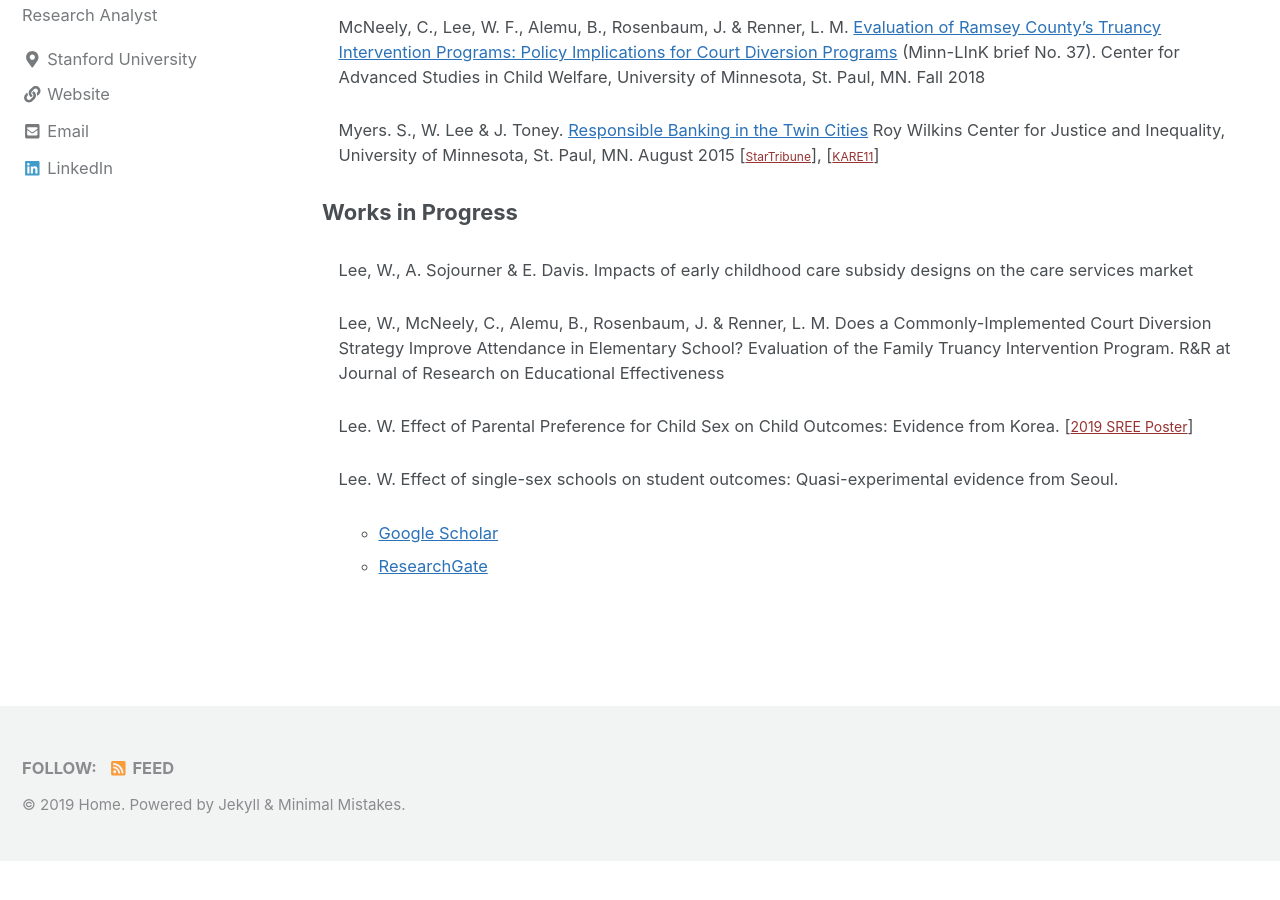
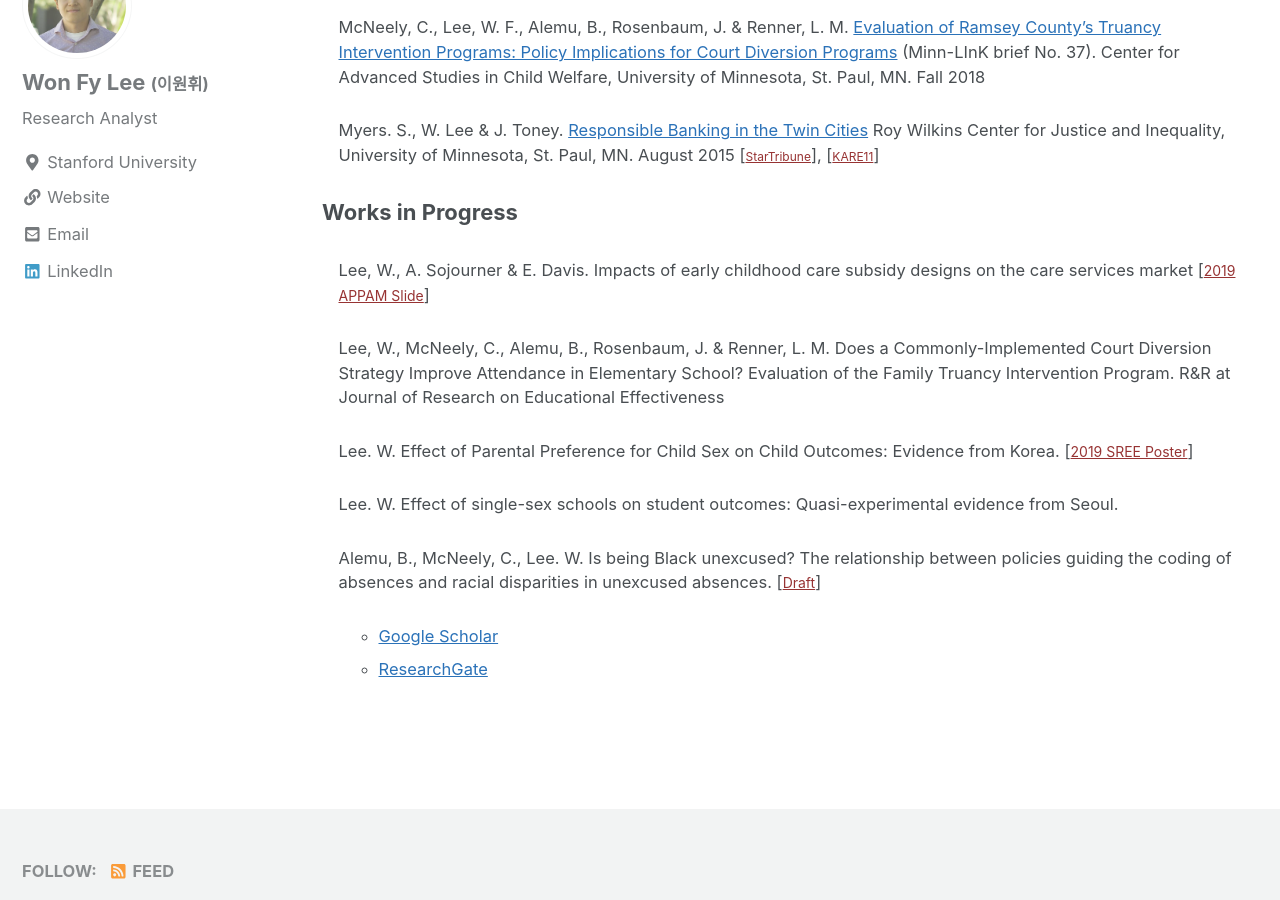
Before and after one commit to leex5089/leex5089.github.io, a Jekyll site: the page built from _pages/Research.md, in a window 1280 px wide and 900 px high, scrolled down 837 px. Built offline with Jekyll 4.4.1, drawn with Linux system fonts in a browser that asks for light colours; nearby versions of some CDN libraries; before the commit the page ends 1698 px from its top, so only the background shows below that.

Commit message:
new files

```diff
--- a/_pages/Research.md
+++ b/_pages/Research.md
@@ -43,7 +43,7 @@
 
   <dt><b>Works in Progress</b></dt>
     <p>
-  <dd> Lee, W., A. Sojourner & E. Davis. Impacts of early childhood care subsidy designs on the care services market</dd>
+  <dd> Lee, W., A. Sojourner & E. Davis. Impacts of early childhood care subsidy designs on the care services market  [<a href="https://leex5089.github.io/revealjs_slide/APPAM2019_DID_slide_v2.html"  target="_blank" style="font-size:14px; color:#973333">2019 APPAM Slide</a>]</dd>
    <p>
     <p>
   <dd>Lee, W., McNeely, C., Alemu, B., Rosenbaum, J. & Renner, L. M. Does a Commonly-Implemented Court Diversion Strategy Improve Attendance in Elementary School? Evaluation of the Family Truancy Intervention Program. R&R at Journal of Research on Educational Effectiveness</dd>
@@ -54,7 +54,9 @@
   <p>
   <dd>Lee. W. Effect of single-sex schools on student outcomes: Quasi-experimental evidence from Seoul.</dd>
    <p>
-
+  <p>
+  <dd>Alemu, B., McNeely, C., Lee. W. Is being Black unexcused? The relationship between policies guiding the coding of absences and racial disparities in unexcused absences. [<a href="https://drive.google.com/file/d/1OndPTGq2febP_ahUrsodBIX6jRHdBl4i/view"  target="_blank" style="font-size:14px; color:#973333">Draft</a>]</dd>
+   <p>
 
 
   <dd>
```
